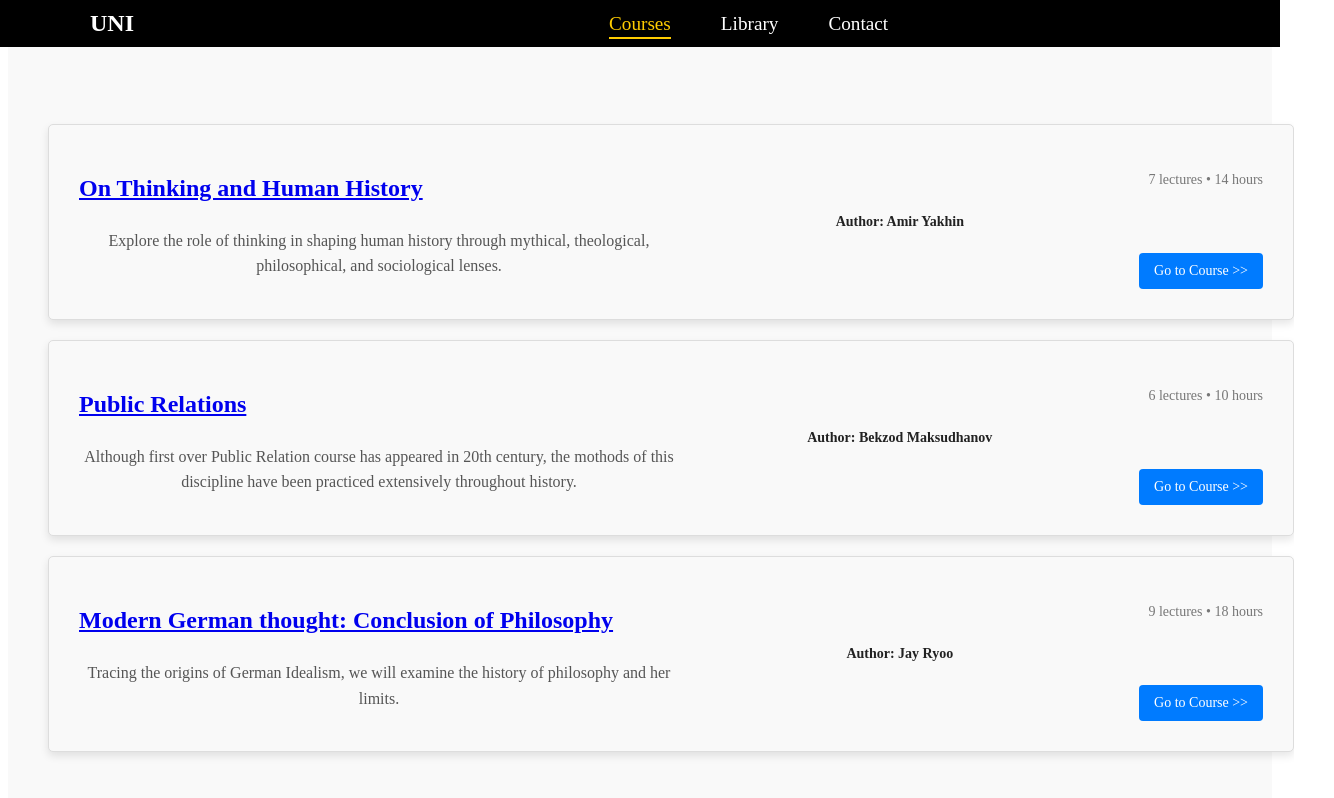
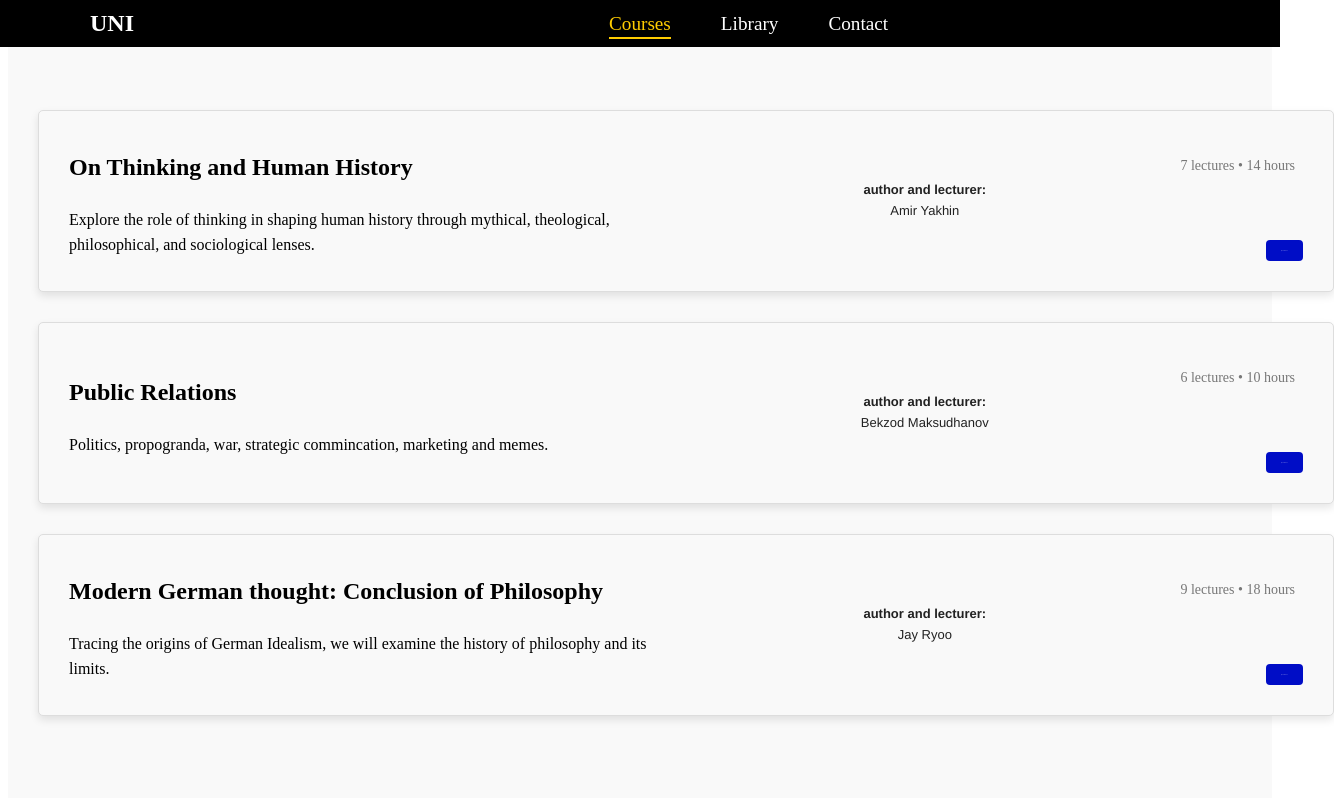
Before and after one commit to ragnar141/Da-Project, a React (Create React App) app: page /courses in a window 1280 px wide. Shown: the top 798 px of the page, 1334 px wide, since content can reach past the window. Built offline with nearby package versions, Linux system fonts and the light colour scheme.

Commit message:
courses better designed

```diff
--- a/src/components css/Courses.css
+++ b/src/components css/Courses.css
@@ -5,10 +5,11 @@
   display: flex;
   flex-direction: column;
   justify-content: center;
-  align-items: center;
+  align-items: left;
   min-height: 100vh;
   background-color: #f9f9f9;
-  padding: 40px;
+  padding-left: 30px;
+  padding-top: 20px;
 }
 
 /* Heading styling */
@@ -31,15 +32,16 @@
 /* Updated Course item styling */
 .course-list {
   width: 100%; /* Stretch the course list to full width */
-  max-width: 1200px; /* Limit the maximum width of the course list */
+  max-width: 1350px; /* Limit the maximum width of the course list */
 }
 
 .course-item {
+  height: 120px;
   background-color: #f9f9f9;
   border: 1px solid #ddd;
   border-radius: 5px;
   padding: 30px;
-  margin-bottom: 20px;
+  margin-bottom: 30px;
   box-shadow: 0 4px 8px rgba(0, 0, 0, 0.1);
   display: flex;
   justify-content: space-between; /* Ensure columns are spaced appropriately */
@@ -62,13 +64,24 @@
 .column-title h2 {
   font-size: 24px;
   margin-bottom: 10px;
-  color: #333;
+  color: #000000;
+}
+
+/* Remove the default link style and apply black color */
+.column-title h2 a {
+  text-decoration: none; /* Remove underline */
+  color: #000000; /* Set link color to black */
+}
+
+.column-title h2 a:hover {
+  color: #ffcc00; /* Set link color to #ffcc00 on hover */
 }
 
 .column-title p {
   font-size: 16px;
-  color: #555;
+  color: #000000;
   margin-bottom: 10px;
+  text-align: left;
 }
 
 /* Second column: Author */
@@ -79,18 +92,24 @@
   align-items: center;
 }
 
+.column-author p:first-child {
+  font-weight: bold; /* Make the first <p> element bold */
+}
+
 .column-author p {
-  font-size: 14px;
-  font-weight: bold;
+  font-family: "Helvetica", "Arial", sans-serif; /* Set font to Helvetica */
+  font-size: 13px;
+
   color: #222;
   margin: 0;
+
 }
 
 /* Third column: Info and Go to Course button */
 .column-info {
   flex: 1;
   text-align: right;
-  display: flex;
+  display: flex-end;
   flex-direction: column;
   justify-content: space-between;
 }
@@ -99,6 +118,7 @@
   font-size: 14px;
   color: #777;
   margin-bottom: 10px;
+  margin-right: 8px;
   text-align: right;
 }
 
@@ -106,12 +126,13 @@
   align-self: flex-end;
   text-decoration: none;
   color: white;
-  background-color: #007bff;
+  background-color: #000dc6;
   border: none;
   padding: 10px 15px;
   border-radius: 4px;
   cursor: pointer;
-  font-size: 14px;
+  font-size: 1px;
+  font-family: "Helvetica", "Arial", sans-serif; /* Set font to Helvetica */
 }
 
 .column-info .course-button:hover {
--- a/src/components logic/Courses.js
+++ b/src/components logic/Courses.js
@@ -18,13 +18,14 @@ function Courses() {
 
           {/* Second Column: Author */}
           <div className="column column-author">
-            <p>Author: Amir Yakhin</p>
+          <p>author and lecturer:</p>
+          <p>Amir Yakhin</p>
           </div>
 
           {/* Third Column: Info and Button */}
           <div className="column column-info">
             <p className="info">7 lectures • 14 hours</p>
-            <Link to="/courses/on-thinking-and-human-history" className="course-button">Go to Course >></Link>
+            <Link to="/courses/on-thinking-and-human-history" className="course-button">go to course >></Link>
           </div>
         </div>
         <div className="course-item">
@@ -33,18 +34,19 @@ function Courses() {
             <h2>
               <Link to="/courses/on-thinking-and-human-history">Public Relations</Link>
             </h2>
-            <p>Although first over Public Relation course has appeared in 20th century, the mothods of this discipline have been practiced extensively throughout history.</p>
+            <p>Politics, propogranda, war, strategic commincation, marketing and memes. </p>
           </div>
 
           {/* Second Column: Author */}
           <div className="column column-author">
-            <p>Author: Bekzod Maksudhanov</p>
+            <p>author and lecturer:</p>
+            <p>Bekzod Maksudhanov</p>
           </div>
 
           {/* Third Column: Info and Button */}
           <div className="column column-info">
             <p className="info">6 lectures • 10 hours</p>
-            <Link to="/courses/on-thinking-and-human-history" className="course-button">Go to Course >></Link>
+            <Link to="/courses/on-thinking-and-human-history" className="course-button">go to course >></Link>
           </div>
         </div>
         <div className="course-item">
@@ -53,18 +55,19 @@ function Courses() {
             <h2>
               <Link to="/courses/on-thinking-and-human-history">Modern German thought: Conclusion of Philosophy</Link>
             </h2>
-            <p>Tracing the origins of German Idealism, we will examine the history of philosophy and her limits.  </p>
+            <p>Tracing the origins of German Idealism, we will examine the history of philosophy and its limits.  </p>
           </div>
 
           {/* Second Column: Author */}
           <div className="column column-author">
-            <p>Author: Jay Ryoo</p>
+          <p>author and lecturer:</p>
+          <p>Jay Ryoo</p>
           </div>
 
           {/* Third Column: Info and Button */}
           <div className="column column-info">
             <p className="info">9 lectures • 18 hours</p>
-            <Link to="/courses/on-thinking-and-human-history" className="course-button">Go to Course >></Link>
+            <Link to="/courses/on-thinking-and-human-history" className="course-button">go to course >></Link>
           </div>
         </div>
 
```
